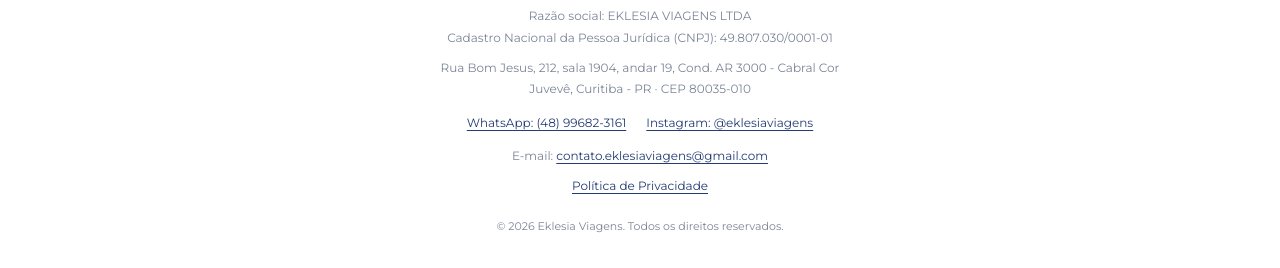
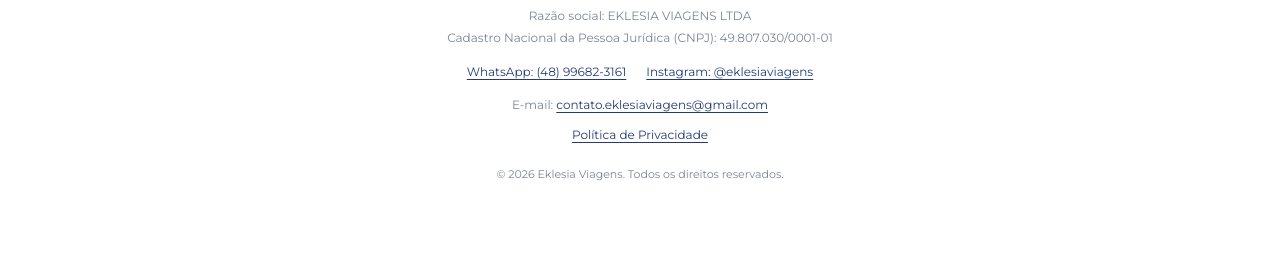
Before and after one commit to PeedroCorrea/eklesia-viagens-site, a plain HTML site: page index.html in a window 1280 px wide. Shown: the part 7613-7881 px from the top of the page. After the commit the page ends 7838 px from the top, so only its background shows below. Drawn offline with Linux system fonts and the light colour scheme.

Commit message:
Remove endereco do site e da politica

```diff
--- a/index.html
+++ b/index.html
@@ -1473,10 +1473,6 @@
     .footer-details strong {
       color: var(--blue);
       font-size: 14px;
-    }
-
-    .footer-details address {
-      font-style: normal;
     }
 
     .footer-details a {
@@ -2659,7 +2655,6 @@
       <div class="footer-details">
         <p><strong>Eklesia Viagens</strong><br>Você aproveita a viagem, a Eklesia cuida do resto.</p>
         <p>Razão social: EKLESIA VIAGENS LTDA<br>Cadastro Nacional da Pessoa Jurídica (CNPJ): 49.807.030/0001-01</p>
-        <address>Rua Bom Jesus, 212, sala 1904, andar 19, Cond. AR 3000 - Cabral Cor<br>Juvevê, Curitiba - PR · CEP 80035-010</address>
         <div class="footer-contacts">
           <a href="https://wa.me/5548996823161" target="_blank" rel="noopener noreferrer">WhatsApp: (48) 99682-3161</a>
           <a href="https://www.instagram.com/eklesiaviagens/" target="_blank" rel="noopener noreferrer">Instagram: @eklesiaviagens</a>
```
Also changed, not shown: politica-de-privacidade.html (+0 -2 lines).
